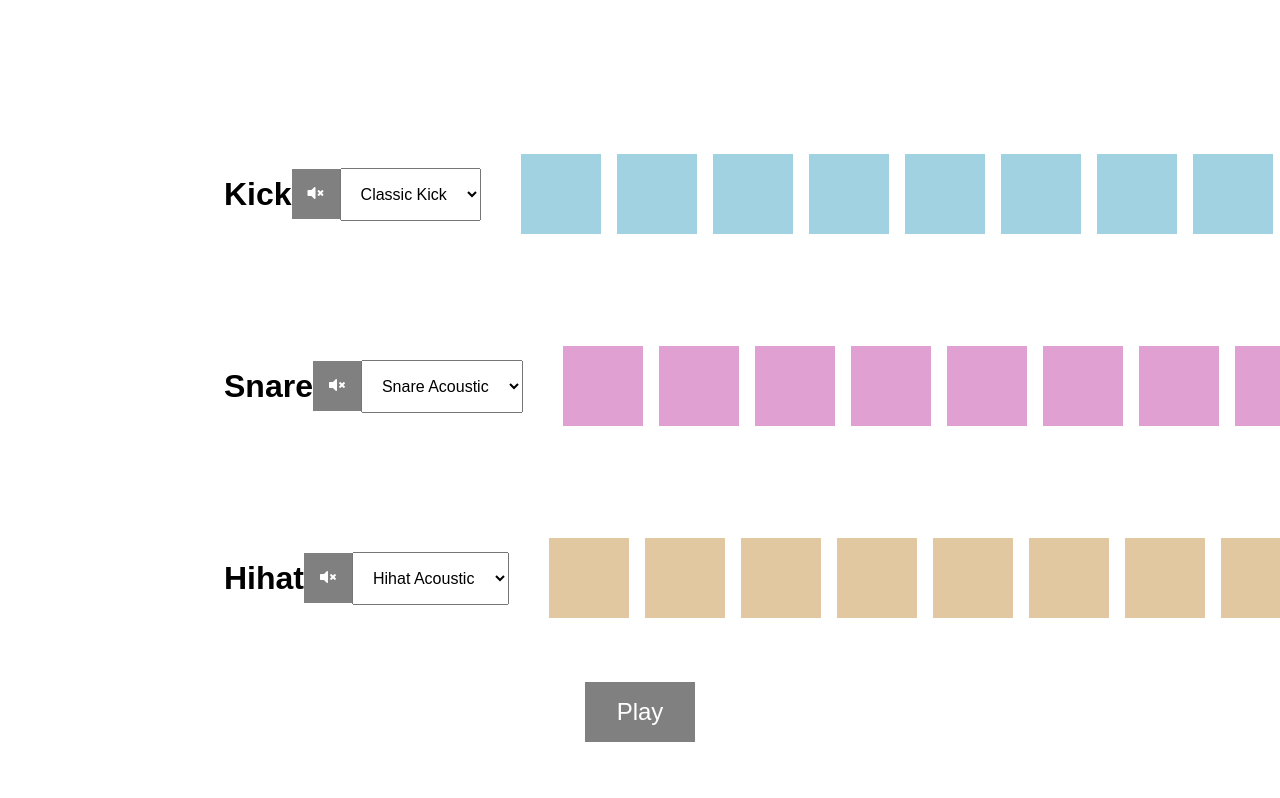
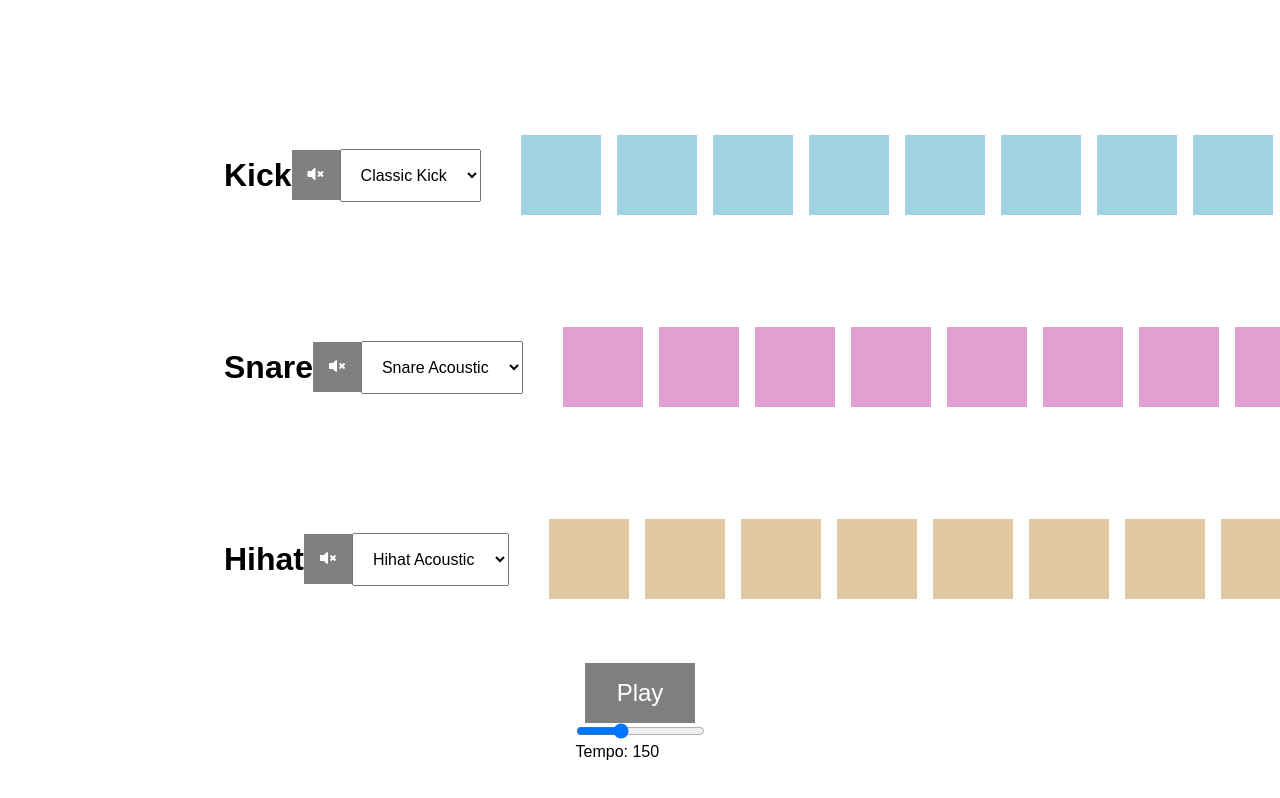
Before and after one commit to serusthe3rd/js-beatmaker-app, a plain HTML site: page index.html in a window 1280 px wide. Shown: the top 798 px of the page. Drawn offline with Linux system fonts and the light colour scheme.

Commit message:
added the tempo slider

```diff
--- a/index.html
+++ b/index.html
@@ -97,6 +97,16 @@
         </div>
       </div>
       <button class="play">Play</button>
+      <div class="tempo">
+        <input
+          type="range"
+          class="tempo-slider"
+          max="350"
+          min="50"
+          value="150"
+        />
+        <p>Tempo: <span class="tempo-nr">150</span></p>
+      </div>
     </div>
 
     <audio class="kick-sound" src="./allSounds/kick-classic.wav"></audio>
```
